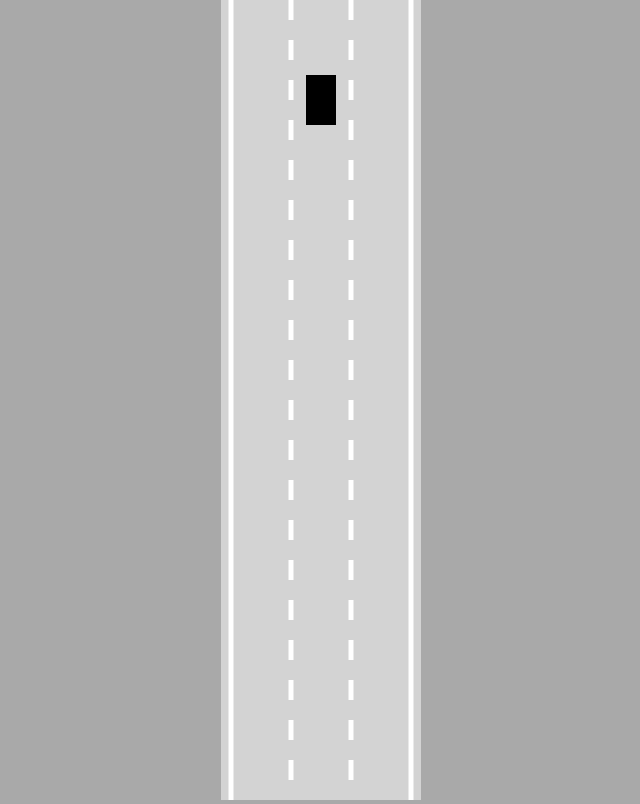
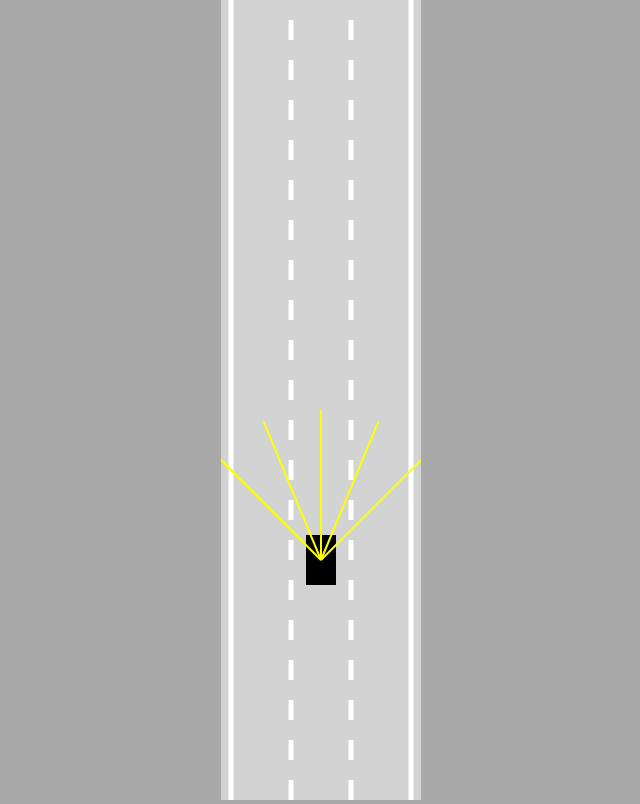
Before and after one commit to DataWi/neural-network-js, a plain HTML site: page index.html in a window 1280 px wide. Shown: the whole page, without its empty margins (319-959 px from the left). Drawn offline with Linux system fonts and the light colour scheme.

Commit message:
Added sensor visualization

```diff
--- a/car.js
+++ b/car.js
@@ -11,11 +11,13 @@ class Car {
     this.friction = 0.05;
     this.angle = 0;
 
+    this.sensor = new Sensor(this);
     this.controls = new Controls();
   }
 
   update() {
     this.#move();
+    this.sensor.update();
   }
 
   #move() {
@@ -54,5 +56,7 @@ class Car {
     ctx.fill();
 
     ctx.restore();
+
+    this.sensor.draw(ctx);
   }
 }
--- a/index.html
+++ b/index.html
@@ -10,6 +10,7 @@
   <body>
     <canvas id="theCanvas"></canvas>
     <script src="utils.js"></script>
+    <script src="sensor.js"></script>
     <script src="road.js"></script>
     <script src="controls.js"></script>
     <script src="car.js"></script>
--- a/road.js
+++ b/road.js
@@ -34,17 +34,22 @@ class Road {
     ctx.lineWidth = 5;
     ctx.strokeStyle = "#fff";
 
-    for (let i = 0; i <= this.laneCount; i++) {
+    for (let i = 1; i <= this.laneCount - 1; i++) {
       const x = lerp(this.left, this.right, i / this.laneCount);
-      if (i > 0 && i < this.laneCount) {
-        ctx.setLineDash([20, 20]);
-      } else {
-        ctx.setLineDash([]);
-      }
+
+      ctx.setLineDash([20, 20]);
+
       ctx.beginPath();
       ctx.moveTo(x, this.top);
       ctx.lineTo(x, this.boottom);
       ctx.stroke();
     }
+    ctx.setLineDash([]);
+    this.borders.forEach((border) => {
+      ctx.beginPath();
+      ctx.moveTo(border[0].x, border[0].y);
+      ctx.lineTo(border[1].x, border[1].y);
+      ctx.stroke();
+    });
   }
 }
--- a/script.js
+++ b/script.js
@@ -11,7 +11,12 @@ animate();
 function animate() {
   car.update();
   canvas.height = window.innerHeight;
+
+  ctx.save();
+  ctx.translate(0, -car.y + canvas.height * 0.7);
   road.draw(ctx);
   car.draw(ctx);
+
+  ctx.restore();
   requestAnimationFrame(animate);
 }
--- /dev/null
+++ b/sensor.js
@@ -0,0 +1,43 @@
+class Sensor {
+  constructor(car) {
+    this.car = car;
+    this.rayCount = 5;
+    this.rayLength = 150;
+    this.raySpread = Math.PI / 2;
+    this.rays = [];
+  }
+
+  update() {
+    this.#castRays();
+  }
+
+  #castRays() {
+    this.rays = [];
+    for (let i = 0; i < this.rayCount; i++) {
+      const rayAngle =
+        lerp(
+          this.raySpread / 2,
+          -this.raySpread / 2,
+          this.rayCount == 1 ? 0.5 : i / (this.rayCount - 1)
+        ) + this.car.angle;
+
+      const start = { x: this.car.x, y: this.car.y };
+      const end = {
+        x: this.car.x - Math.sin(rayAngle) * this.rayLength,
+        y: this.car.y - Math.cos(rayAngle) * this.rayLength,
+      };
+      this.rays.push([start, end]);
+    }
+  }
+
+  draw(ctx) {
+    for (let ray of this.rays) {
+      ctx.beginPath();
+      ctx.lineWidth = 2;
+      ctx.strokeStyle = "yellow";
+      ctx.moveTo(ray[0].x, ray[0].y);
+      ctx.lineTo(ray[1].x, ray[1].y);
+      ctx.stroke();
+    }
+  }
+}
```
